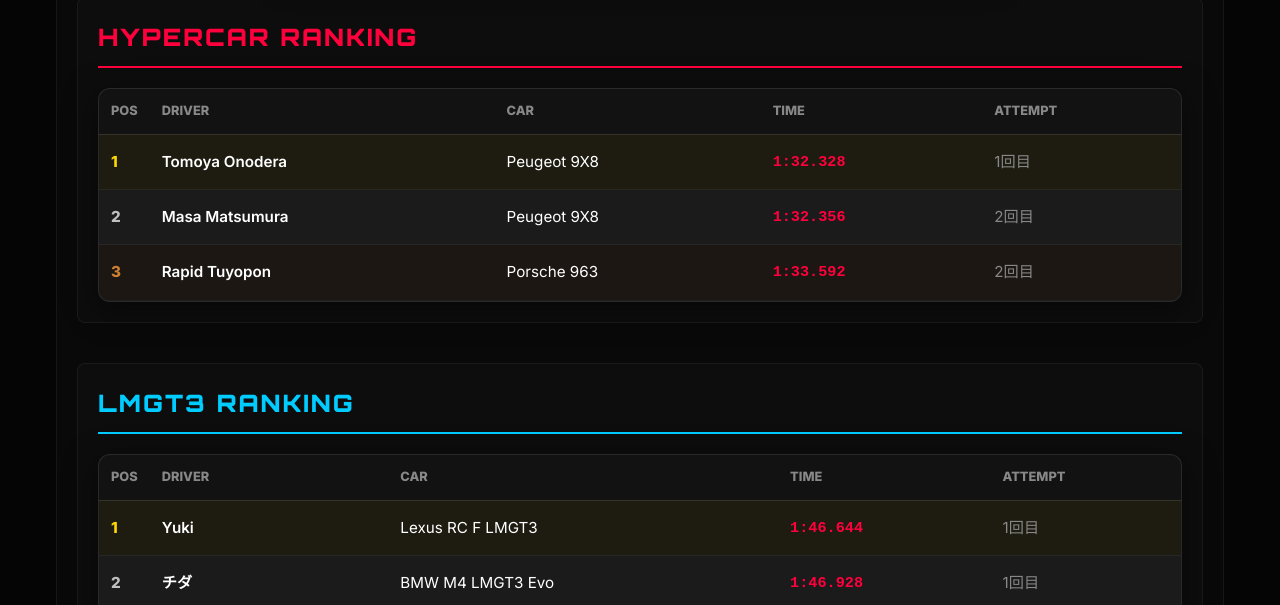
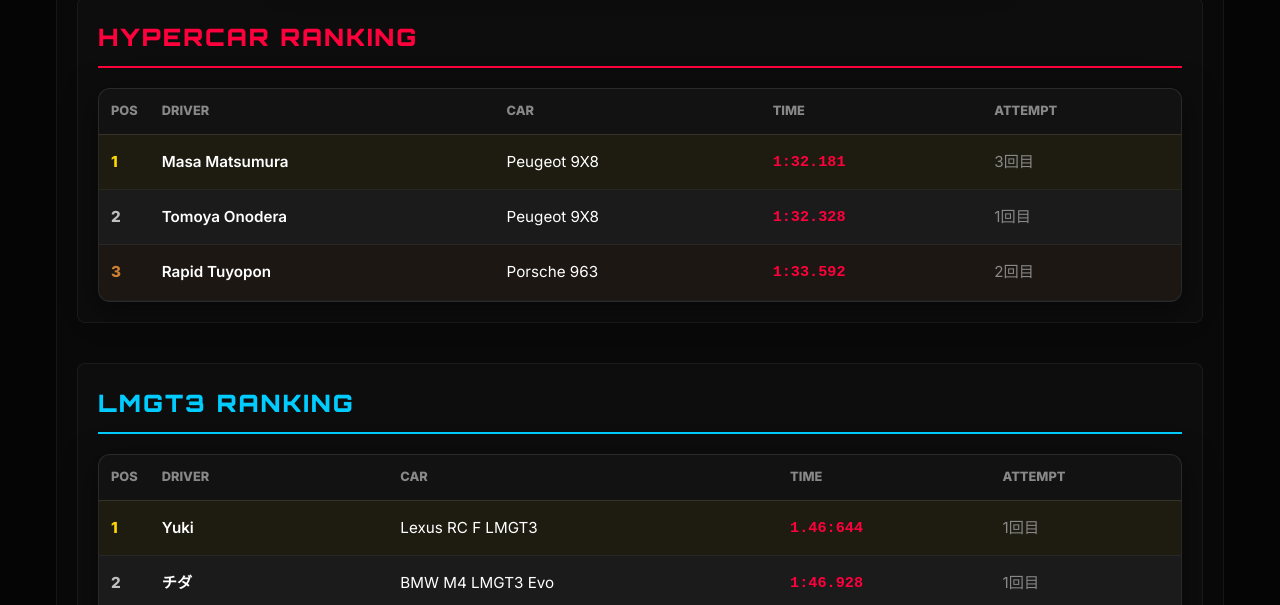
Before and after one commit to ciccida/wec-sprint-series, a React (Vite) app: page /results in a window 1280 px wide. Shown: the part 880-1485 px from the top of the page. Built offline with nearby package versions, Linux system fonts and the light colour scheme; no server answers.

Commit message:
Update Time Attack Rd2 data and parsing script

```diff
--- a/src/data/timeAttackData.js
+++ b/src/data/timeAttackData.js
@@ -8,28 +8,16 @@ export const timeAttackData = {
     "1": {
       image: "/images/ta_s3_rd1.jpg",
       results: [
-        { name: "Koki Yamamoto", class: "HYPERCAR", car: "Genesis GMR-001 LMDh", time: "1:35.445", attempt: 1 },
-        { name: "Masa Matsumura", class: "HYPERCAR", car: "Peugeot 9x8 EVO", time: "1:36.263", attempt: 2 },
-        { name: "Tomoya Onodera", class: "HYPERCAR", car: "Peugeot 9X8 (2024 / 2023)", time: "1:36.305", attempt: 2 },
-        { name: "Yasu Tanaka", class: "HYPERCAR", car: "Glickenhaus SCG 007", time: "1:37.027", attempt: 1 },
-        { name: "kaeru uenchu", class: "HYPERCAR", car: "Porsche 963", time: "1:37.172", attempt: 1 },
-        { name: "Yuki", class: "HYPERCAR", car: "Toyota GR010 Hybrid", time: "1.37:311", attempt: 1 },
-        { name: "むひむーひー", class: "LMGT3", car: "Corvette Z06", time: "1:49.138", attempt: 1 },
-        { name: "ぱすてぃ", class: "LMGT3", car: "Lexus RC-F", time: "1:49.206", attempt: 1 },
-        { name: "Shingen Mochi", class: "LMGT3", car: "BMW M4 LMGT3", time: "1:49.750", attempt: 2 },
-        { name: "Rapid Tuyopon", class: "LMGT3", car: "BMW M4 LMGT3 / Evo", time: "1:49.943", attempt: 1 },
-        { name: "Yasu Tanaka", class: "LMGT3", car: "Mclaren 720S LMGT3", time: "1:50.753", attempt: 1 },
-        { name: "KH-AE86KMS", class: "LMGT3", car: "Porsche 911 GT3 R (992)", time: "1'51'258", attempt: 2 },
-        { name: "チダ(ciccida)", class: "LMGT3", car: "Lexus RC F LMGT3", time: "1:51.387", attempt: 2 }
+
       ]
     },
     "2": {
       image: "/images/ta/vol3_rd2_cover.jpg",
       results: [
+        { name: "Masa Matsumura", class: "HYPERCAR", car: "Peugeot 9X8", time: "1:32.181", attempt: 3 },
         { name: "Tomoya Onodera", class: "HYPERCAR", car: "Peugeot 9X8", time: "1:32.328", attempt: 1 },
-        { name: "Masa Matsumura", class: "HYPERCAR", car: "Peugeot 9X8", time: "1:32.356", attempt: 2 },
         { name: "Rapid Tuyopon", class: "HYPERCAR", car: "Porsche 963", time: "1:33.592", attempt: 2 },
-        { name: "Yuki", class: "LMGT3", car: "Lexus RC F LMGT3", time: "1:46.644", attempt: 1 },
+        { name: "Yuki", class: "LMGT3", car: "Lexus RC F LMGT3", time: "1.46:644", attempt: 1 },
         { name: "チダ", class: "LMGT3", car: "BMW M4 LMGT3 Evo", time: "1:46.928", attempt: 1 },
         { name: "Masa Raido", class: "LMGT3", car: "Ferrari 296 LMGT3", time: "1:49.561", attempt: 1 }
       ]
```
Also changed, not shown: update_ta_from_sheets.cjs (+8 -7 lines).
